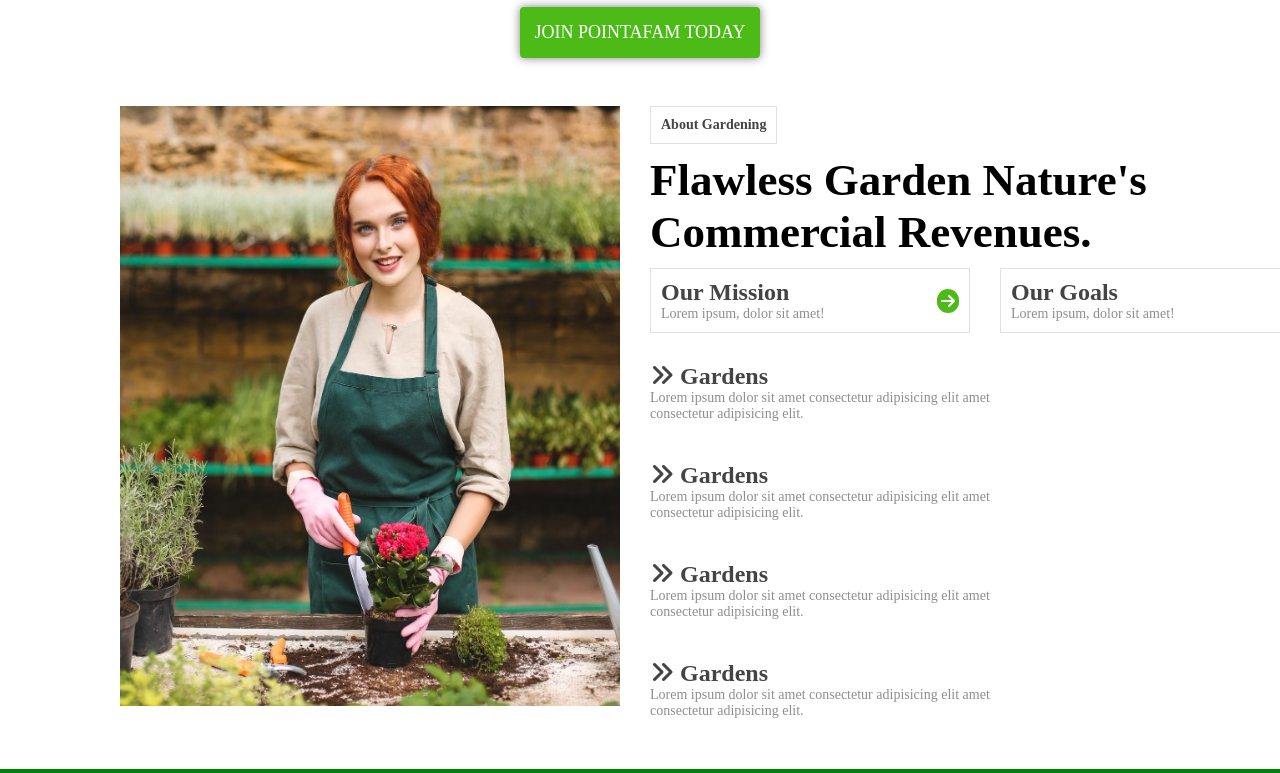
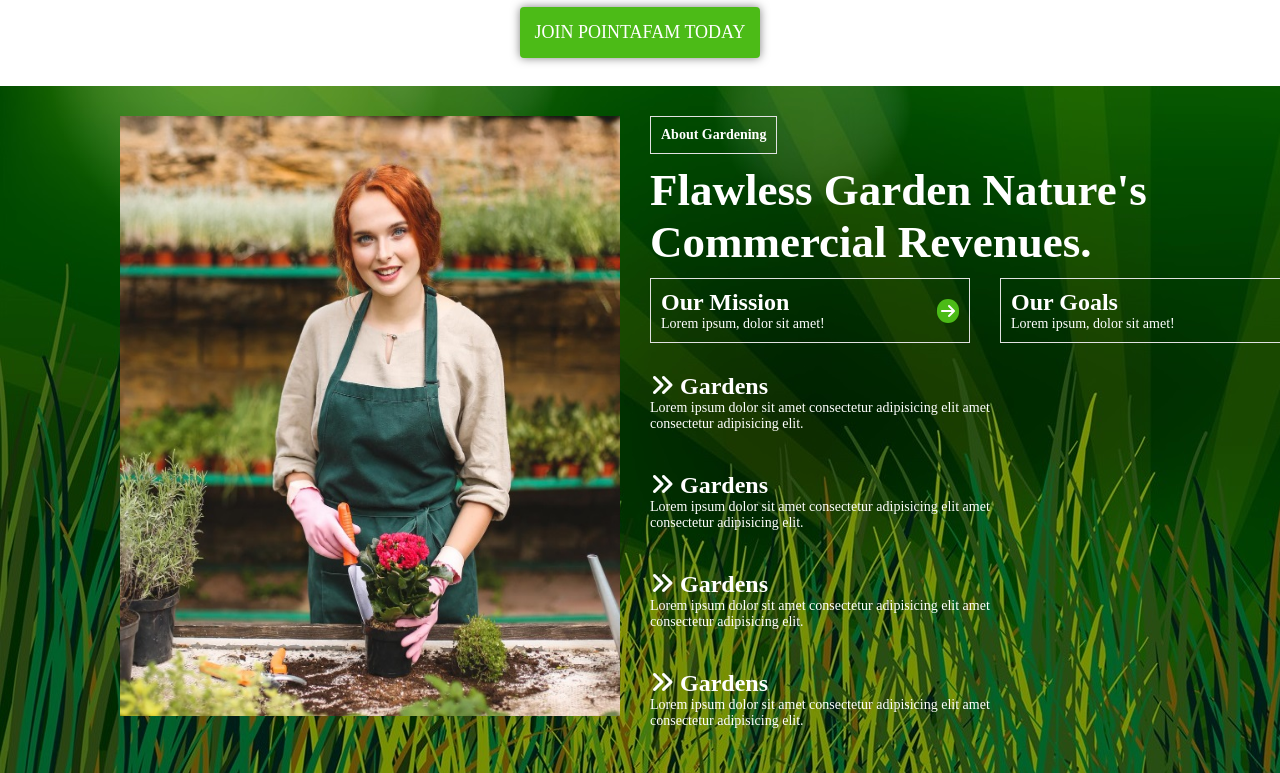
Before and after one commit to Athooh/PointaFam, a plain HTML site: page index.html in a window 1280 px wide. Shown: the part 1247-2020 px from the top of the page. Drawn offline with Linux system fonts and the light colour scheme.

Commit message:
about gardening section updated

```diff
--- a/css/styles.css
+++ b/css/styles.css
@@ -257,11 +257,10 @@ section .call_to_action {
 
 }
 .about_gardening {
-    /* background: radial-gradient(circle, rgb(10, 202, 128) 0%, #042e52 100%); */
-    padding: 20px 120px;
+    background-image: url(../img/gardeningbg1.jpg);
+    padding: 30px 120px;
     display: flex;
     gap: 30px;
-
 }
 
 .about_gardening img {
@@ -271,7 +270,7 @@ section .call_to_action {
 
 .gardening h3 {
     /* font-weight: 300px; */
-    color: #444;
+    color: #fff;
     font-size: 14px;
     border: 1px solid #e1e1e1;
     width: -moz-fit-content;
@@ -284,6 +283,7 @@ section .call_to_action {
     margin-block: 10px;
     font-size: 45px;
     text-transform: capitalize;
+    color: #fff;
 }
 
 .gardening .mission {
@@ -302,11 +302,11 @@ section .call_to_action {
 
 .box1 h2 {
     text-transform: capitalize;
-    color: #444;
+    color: #fff;
 }
 
 .box1 p {
-    color: #8e8e8e;
+    color: #fff;
     font-size: 14px;
 }
 
@@ -328,11 +328,11 @@ section .call_to_action {
     width: 340px;
 }
 .box2 h2 {
-    color: #444;
+    color: #fff;
 }
 
 .box2 p {
-    color: #8e8e8e;
+    color: #fff;
     font-size: 14px;
 }
 
```
Also changed, not shown: img/gardeningbg.jpg (added), img/gardeningbg1.jpg (added).
